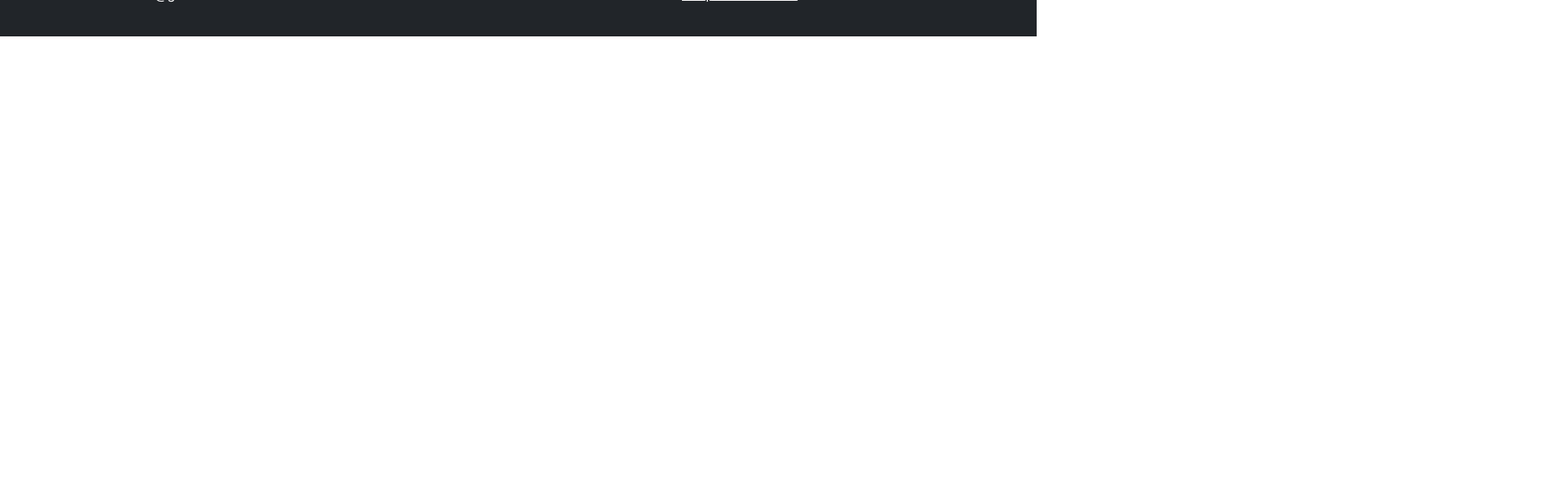
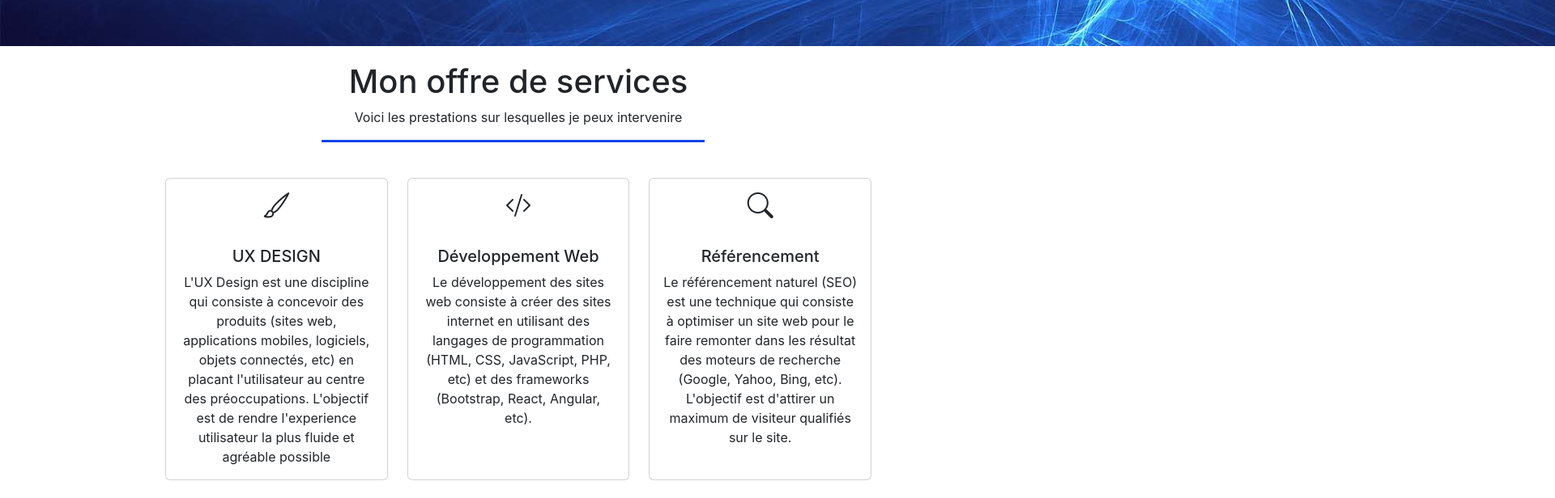
Before and after one commit to IlCarra/Devoir-CEF, a React (Create React App) app: page /pages/service in a window 1280 px wide. Shown: the part 300-916 px from the top of the page at 81% size, 1920 px wide, since content can reach past the window. Before the commit the page ends 800 px from the top, so only its background shows below. Built offline with nearby package versions, Linux system fonts and the light colour scheme.

Commit message:
added bootstrap icon, created services page and style it

```diff
--- a/package.json
+++ b/package.json
@@ -8,6 +8,7 @@
     "@testing-library/react": "^16.2.0",
     "@testing-library/user-event": "^13.5.0",
     "bootstrap": "^5.3.3",
+    "bootstrap-icons": "^1.11.3",
     "react": "^19.0.0",
     "react-bootstrap": "^2.10.9",
     "react-dom": "^19.0.0",
--- a/src/App.css
+++ b/src/App.css
@@ -42,12 +42,11 @@
   box-shadow: -1px 1px 4px 1px grey;
 }
 
-.Line {
+.homeLine {
   border: 1px solid rgb(17, 68, 235);
   height: 3px;
   background-color: rgb(17, 68, 235);
   margin: 15px 0;
-  width: 100%;
 }
 
 .profile {
@@ -80,6 +79,29 @@
   margin: 10px 0;
 }
 
+.bi {
+  font-size: 2rem;
+  padding: 10px;
+}
+.row {
+  margin: auto 15vw;
+}
+.card:hover {
+  background-color: #1144eb;
+  color: white;
+}
+.mesServices {
+  margin: 20px auto;
+}
+.serviceLine {
+  border: 1px solid #1144eb;
+  height: 3px;
+  background-color: #1144eb;
+  width: 37vw;
+  margin-left: 31vw;
+}
+
+
 .App {
   text-align: center;
 }
--- a/src/App.js
+++ b/src/App.js
@@ -1,9 +1,10 @@
 import './App.css';
+import React from 'react';
 import CustomNavBar from './components/navbar';
 import Footer from './components/footer';
 import { Routes, Route } from "react-router-dom";
 import Home from './pages/home';
-import Services from './pages/services';
+import Services from './pages/service';
 
 
 function App() {
@@ -12,7 +13,7 @@ function App() {
       <CustomNavBar />
       <Routes>
         <Route path='/' element={<Home />} />
-        <Route path='/services' element={<Services />} />
+        <Route path='/pages/service' element={<Services />} />
 
       </Routes>
       <Footer />
--- a/src/components/navbar.js
+++ b/src/components/navbar.js
@@ -5,10 +5,10 @@ function CustomNavBar() {
 return (
     <nav class="navbar bg-dark border-bottom border-body" data-bs-theme="dark">
         <div class="container-fluid">
-          <a class="navbar-brand" href='.'>Stevan Carrara</a>
+          <a class="navbar-brand" href='/'>Stevan Carrara</a>
             <div class="navbar-nav">
               <Link className='link' to="/">Home </ Link>
-              <Link className='link' to="../pages/services">Services </ Link>
+              <Link className='link' to="../pages/service">Services </ Link>
               <a class="nav-link" href="#portfolio">Portfolio</a>
               <a class="nav-link" href="#contact">Contact</a>
               <a class="nav-link" href="#mentionslegales">Mentions légales</a>
--- a/src/index.js
+++ b/src/index.js
@@ -1,5 +1,6 @@
 import React from 'react';
 import 'bootstrap/dist/css/bootstrap.min.css';
+import 'bootstrap-icons/font/bootstrap-icons.css';
 import ReactDOM from 'react-dom/client';
 import './index.css';
 import App from './App';
--- a/src/pages/home.js
+++ b/src/pages/home.js
@@ -13,7 +13,7 @@ const Home = () => {
           <div className='profile'>
             <div className='aboutMe'>
               <h2>A propos</h2>
-              <div className='Line'></div>
+              <div className='homeLine'></div>
               <img src="/images/AboutMe.jpg" alt='Développer'></img>
               <p>
                 Lorem ipsum dolor sit amet, consectetur adipiscing elit. Mauris aliquam malesuada cursus.
@@ -28,7 +28,7 @@ const Home = () => {
             </div>
             <div className='Skills'>
               <h2>Mes competences</h2>
-            <div className='Line'></div>
+            <div className='homeLine'></div>
               <ProgressBars />
             </div>
           </div>
--- /dev/null
+++ b/src/pages/service.js
@@ -0,0 +1,59 @@
+import React from 'react';
+
+const Services = () => {
+    return (
+        <main>
+            <div className='Banner-img'>
+                <img src='../images/Banner.jpg' alt='Banner'></img>
+            </div>
+            <div className='mesServices'>
+                <h1>Mon offre de services</h1>
+                <p>Voici les prestations sur lesquelles je peux intervenire</p>
+                <div className='serviceLine'></div>
+            </div>
+            <div class="row row-cols-1 row-cols-md-3 g-4">
+                <div class="col">
+                    <div class="card h-100">
+                        <i class="bi bi-brush"></i>
+                            <div class="card-body">
+                                <h5 class="card-title">UX DESIGN</h5>
+                                <p class="card-text">
+                                    L'UX Design est une discipline qui consiste à concevoir des produits
+                                    (sites web, applications mobiles, logiciels, objets connectés, etc) en placant l'utilisateur au centre
+                                    des préoccupations. L'objectif est de rendre l'experience utilisateur la plus fluide et agréable possible
+                                </p>
+                            </div>
+                    </div>
+                </div>
+                <div class="col">
+                    <div class="card h-100">
+                        <i class="bi bi-code-slash"></i>
+                            <div class="card-body">
+                                <h5 class="card-title">Développement Web</h5>
+                                <p class="card-text">
+                                    Le développement des sites web consiste à créer des sites internet en utilisant des langages
+                                    de programmation (HTML, CSS, JavaScript, PHP, etc)
+                                    et des frameworks (Bootstrap, React, Angular, etc).
+                                </p>
+                            </div>
+                    </div>
+                </div>
+                <div class="col">
+                    <div class="card h-100">
+                        <i class="bi bi-search"></i>
+                            <div class="card-body">
+                                <h5 class="card-title">Référencement</h5>
+                                <p class="card-text">
+                                    Le référencement naturel (SEO) est une technique qui consiste à optimiser un site web
+                                    pour le faire remonter dans les résultat des moteurs de recherche (Google, Yahoo, Bing, etc).
+                                    L'objectif est d'attirer un maximum de visiteur qualifiés sur le site.
+                                </p>
+                            </div>
+                    </div>
+                </div>
+            </div>
+        </main>
+    );
+};
+
+export default Services;
--- a/src/pages/services.js
+++ /dev/null
@@ -1,9 +0,0 @@
-import React from 'react';
-
-const Services = () => {
-    return (
-        <img src='/images/banner.jpg' alt='banner'></img>
-    );
-}
-
-export default Services;
```
Also changed, not shown: 1 other file (tests, documents, lock files or other folders).
